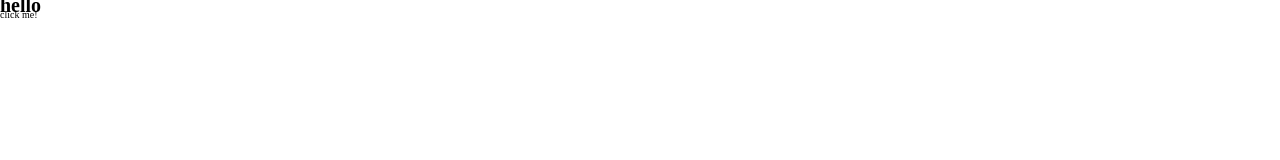
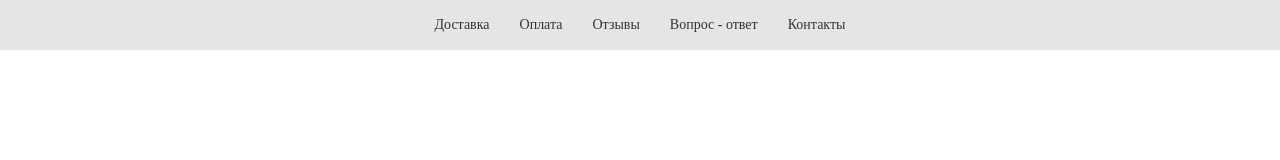
Before and after one commit to andrei2708/chairs-shop-online, a website: page index.html in a window 1280 px wide. Drawn offline with Linux system fonts and the light colour scheme.

Commit message:
add style and html for the header-navigation block

```diff
--- a/index.html
+++ b/index.html
@@ -9,7 +9,14 @@
     <title>Магазин кресел</title>
 </head>
 <body>
-    <h1>hello</h1>
-    <a href="#">click me!</a>
+   <section class="header-navigation">
+       <div class="wrapper header-navigation__wrapper">
+           <a href="" class="header-navigation__link">Доставка</a>
+           <a href="" class="header-navigation__link">Оплата</a>
+           <a href="" class="header-navigation__link">Отзывы</a>
+           <a href="" class="header-navigation__link">Вопрос - ответ</a>
+           <a href="" class="header-navigation__link">Контакты</a>
+       </div>
+   </section>
 </body>
 </html>
--- a/src/scss/index.scss
+++ b/src/scss/index.scss
@@ -1,2 +1,4 @@
 @import "./constants/constants";
 @import "./global/global";
+
+@import "./modules/header-navigation";
--- /dev/null
+++ b/src/scss/modules/_header-navigation.scss
@@ -0,0 +1,21 @@
+.header-navigation {
+  background: $primary3;
+
+  &__link {
+    font-size: 1.4rem;
+    line-height: 1.6rem;
+    color: $info-text-color;
+
+    &:not(:last-child) {
+      margin-right: 30px;
+    }
+  }
+
+  &__wrapper {
+    display: flex;
+    align-items: center;
+    justify-content: center;
+
+    padding: 17px 0;
+  }
+}
```
Also changed, not shown: src/css/index.css.
